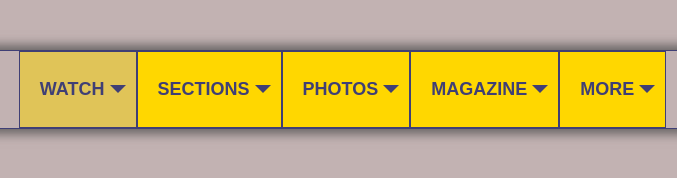
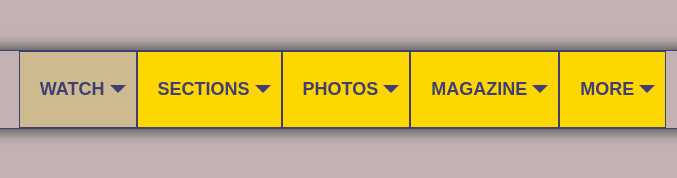
Before and after one commit to Ndn1618/drop-down-menu-exersice, a plain HTML site: page index.html in a window 1280 px wide. In both pictures the pointer is over the item "WATCH". Shown: the full height of the page, 312-989 px from the left. Drawn offline with Linux system fonts and the light colour scheme.

Commit message:
Add some changes

```diff
--- a/css/styles.css
+++ b/css/styles.css
@@ -118,7 +118,7 @@ img {
 
 .nav-item:hover,
 .nav-inner-item:hover {
-  background-color: rgba(255, 215, 0, 0.5);
+  background-color: rgba(255, 215, 0, 0.2);
 }
 
 .nav-link {
```
